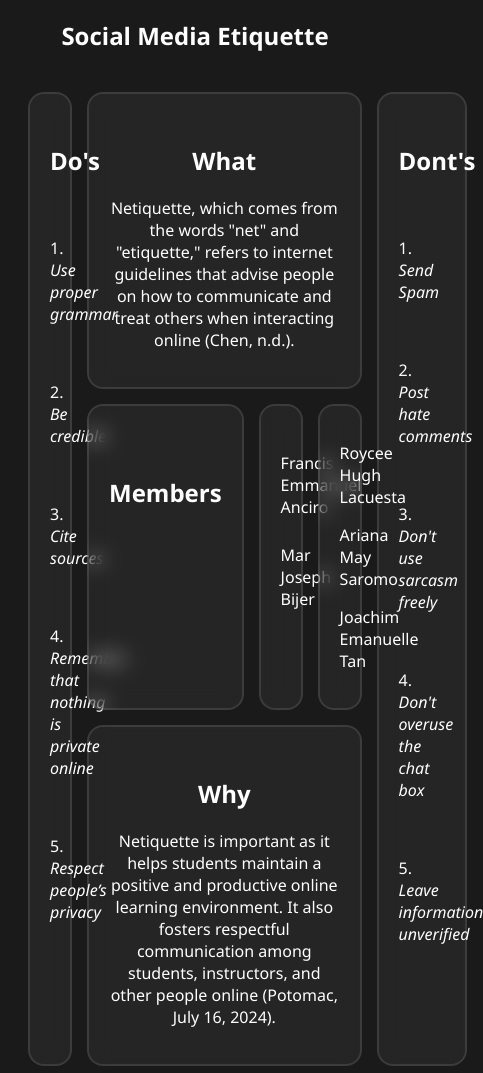
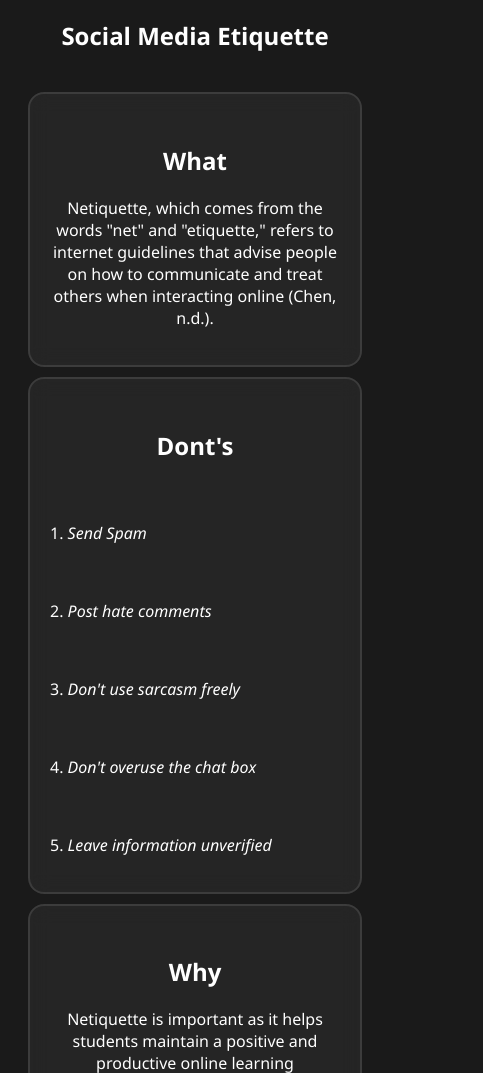
Before and after one commit to KareruRei/Group4, a plain HTML site: page index.html in a window 390 px wide. Shown: the top 1073 px of the page, 483 px wide, since content can reach past the window. Drawn offline with Linux system fonts and the light colour scheme.

Commit message:
Update style.css

```diff
--- a/style.css
+++ b/style.css
@@ -17,6 +17,13 @@ body h2{
     grid-auto-rows: minmax(100px, auto);
     grid-gap: 15px;
     padding: 20px;
+}
+
+@media screen and (max-width: 768px) {
+    .wrapper {
+        grid-template-columns: 1fr;
+        grid-gap: 10px;
+    }
 }
 
 .wrapper div{
@@ -48,48 +55,67 @@ body h2{
     grid-column: 3/8;
     grid-row: 1/1;
 }
+
 .grid2{
     grid-column: 8/15;
     grid-row: 1/4;
 }
+
 .grid2 p{
     padding-top: 40px;
     text-align: left;
 }
+
 .grid3{
     grid-column: 3/8;
     grid-row: 3/3;
 }
+
 .grid4{
     grid-column: 1/3;
     grid-row: 1/4;
 }
+
 .grid4 p{
     padding-top: 40px;
     text-align: left;
 }
+
 .grid5{
     grid-column: 3/4;
     grid-row: 2/2;
 }
+
 .grid5 h2{
     padding-top: 30px;
 }
+
 .grid6{
     grid-column: 4/6;
     grid-row: 2/2;
 }
+
 .grid6 p{
     padding-top: 10px;
 }
+
 .grid7{
     grid-column: 6/8;
     grid-row: 2/2;
 }
+
 .grid8{
     grid-column: 1/15;
     grid-row: 4/4;
 }
+
 .grid8 p{
     padding-top: 10px;
 }
+
+@media screen and (max-width: 768px) {
+    .grid1, .grid2, .grid3, .grid4, .grid5, .grid6, .grid7, .grid8 {
+        grid-column: 1;
+        grid-row: auto;
+    }
+}
```
Lines whose indentation alone changed are shown as unchanged.
